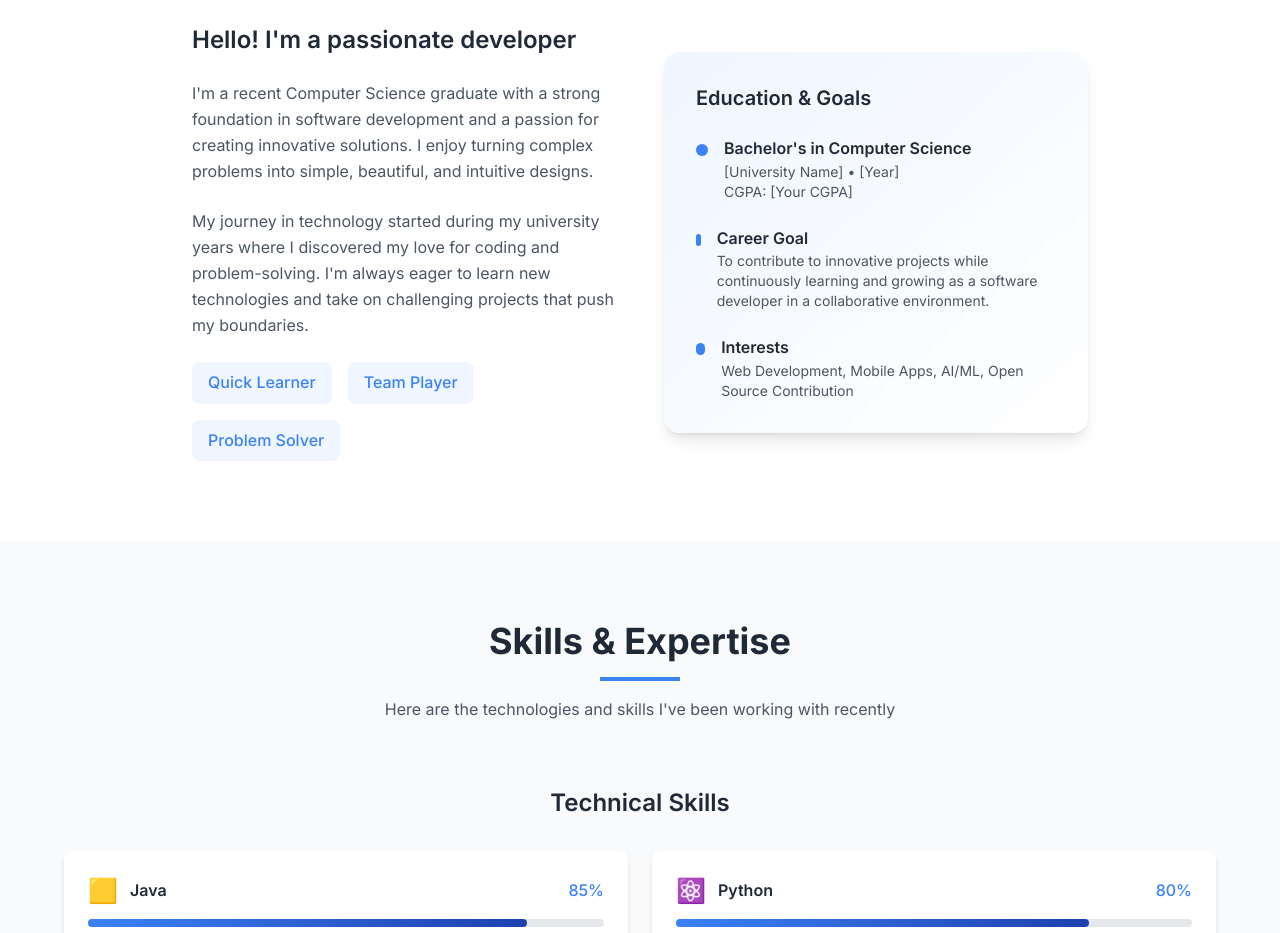
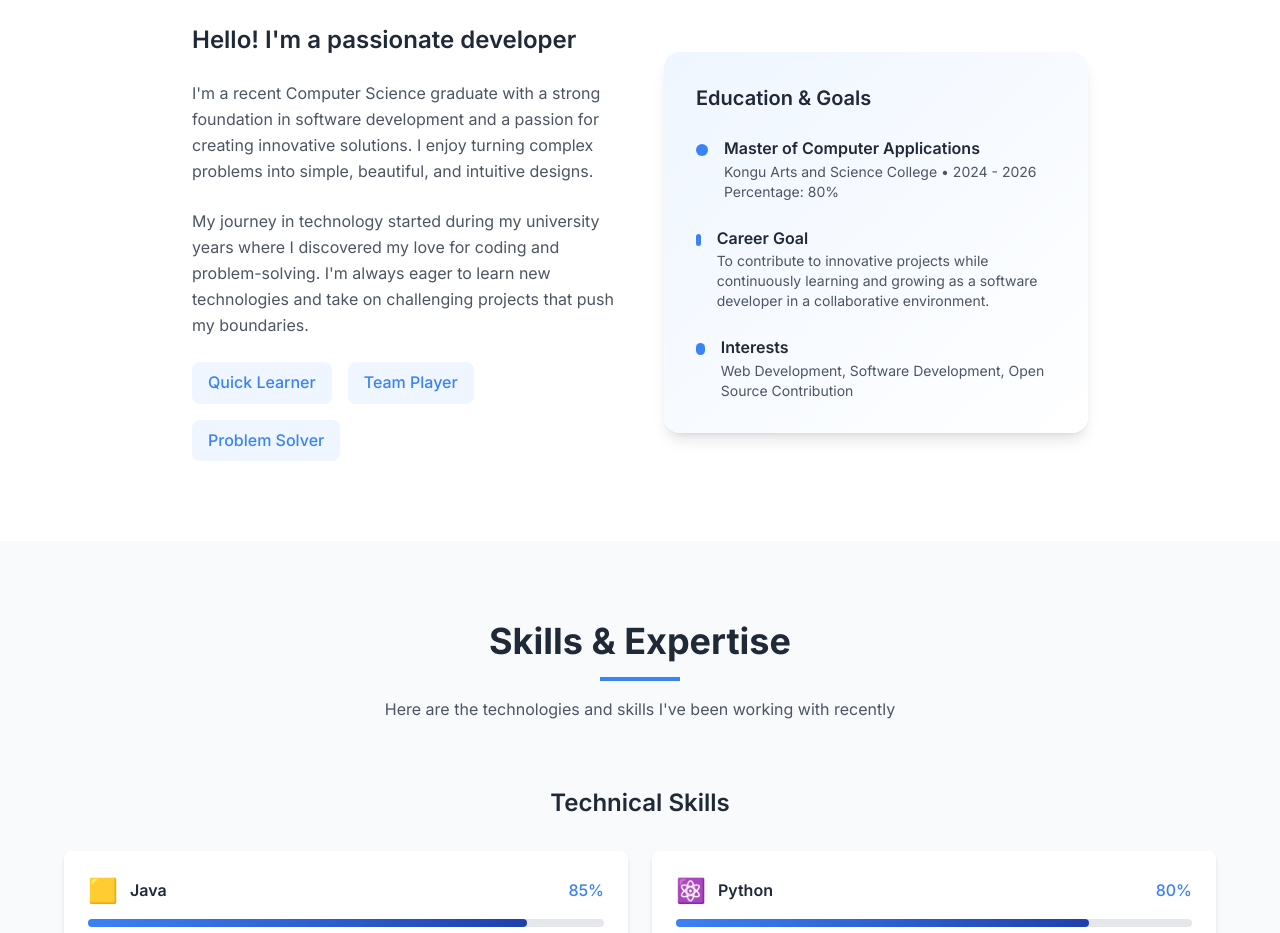
Before and after one commit to Padmakumar18/Manisha-Portfolio, a React (Create React App) app: page / in a window 1280 px wide. Shown: the part 980-1913 px from the top of the page. Built offline with nearby package versions, Linux system fonts and the light colour scheme.

Commit message:
Education updated

```diff
--- a/src/components/About.js
+++ b/src/components/About.js
@@ -55,12 +55,12 @@ const About = () => {
                     <div className="w-3 h-3 bg-primary rounded-full mt-2"></div>
                     <div>
                       <h5 className="font-semibold text-gray-800">
-                        Bachelor's in Computer Science
+                        Master of Computer Applications
                       </h5>
                       <p className="text-gray-600 text-sm">
-                        [University Name] • [Year]
+                        Kongu Arts and Science College • 2024 - 2026
                       </p>
-                      <p className="text-gray-600 text-sm">CGPA: [Your CGPA]</p>
+                      <p className="text-gray-600 text-sm">Percentage: 80%</p>
                     </div>
                   </div>
 
@@ -83,7 +83,7 @@ const About = () => {
                     <div>
                       <h5 className="font-semibold text-gray-800">Interests</h5>
                       <p className="text-gray-600 text-sm">
-                        Web Development, Mobile Apps, AI/ML, Open Source
+                        Web Development, Software Development, Open Source
                         Contribution
                       </p>
                     </div>
```
